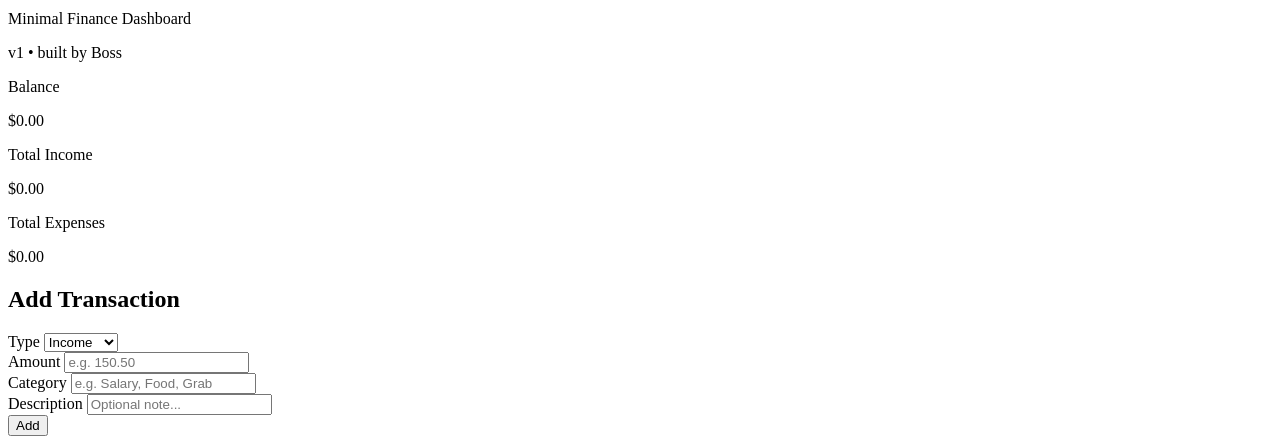
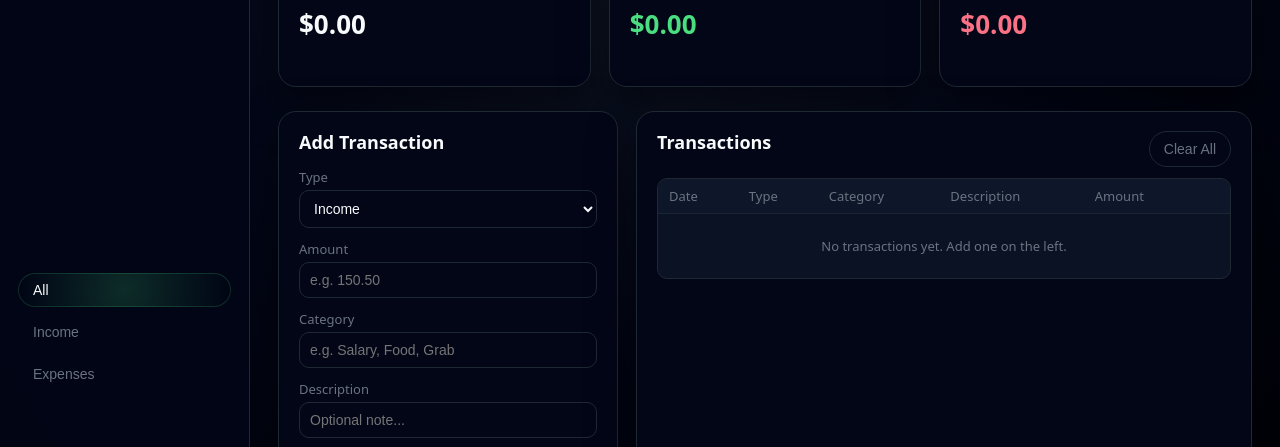
Before and after one commit to Mhxmd/c240-project-website, a plain HTML site: page index.html in a window 1280 px wide. Shown: the part 94-541 px from the top of the page. Drawn offline with Linux system fonts and the light colour scheme; a script that the page names is missing.

Commit message:
Fix CSS link + update dashboard

```diff
--- a/index.html
+++ b/index.html
@@ -4,7 +4,7 @@
   <meta charset="UTF-8" />
   <meta name="viewport" content="width=device-width, initial-scale=1.0" />
   <title>Minimal Finance Dashboard</title>
-  <link rel="stylesheet" href="style.css" />
+  <link rel="stylesheet" href="css/styles.css" />
 </head>
 <body>
   <div class="app">
```
Also changed, not shown: 1 other file.
